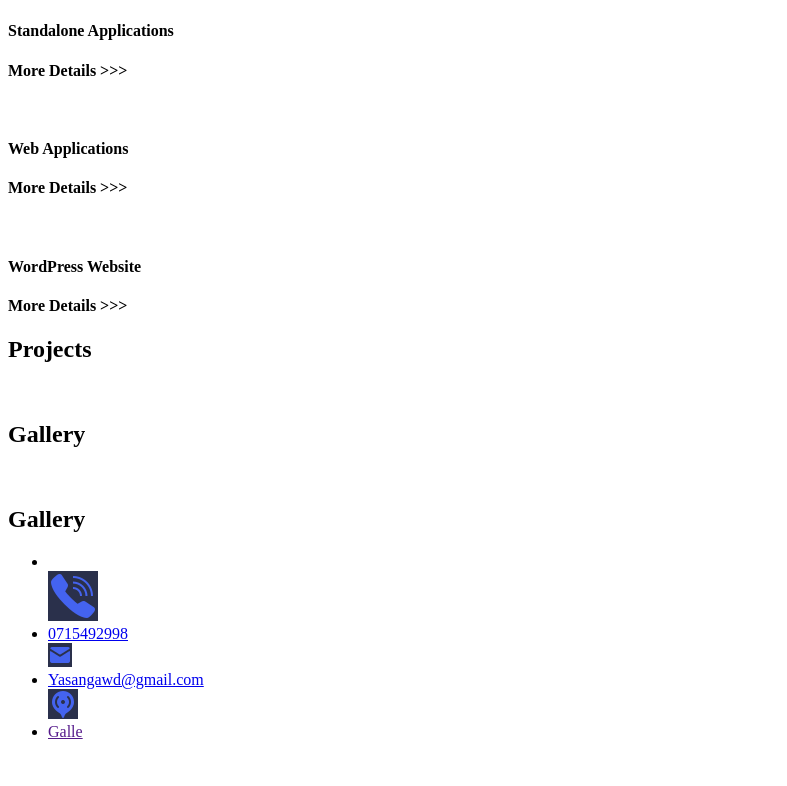
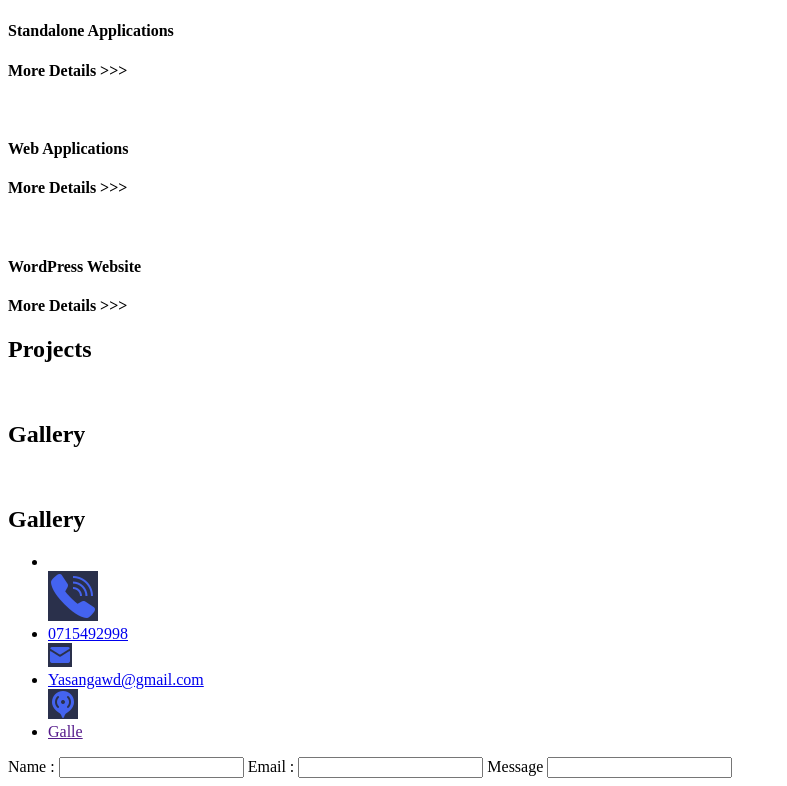
Before and after one commit to Gunawardhane/MyPortfolio, a plain HTML site: page index.html in a window 1280 px wide. Shown: the part 2650-3436 px from the top of the page, without its empty margins (0-787 px from the left). Before the commit the page ends 3407 px from the top, so only its background shows below. Drawn offline with Linux system fonts and the light colour scheme.

Commit message:
Add Post element to HTML

```diff
--- a/index.html
+++ b/index.html
@@ -129,6 +129,15 @@
     <img src="./assests/img/location.png" alt="">
     <li><a href="">Galle</a></li>
   </ul>
+
+  <form action="" method="post">
+    <label for="name">Name :</label>
+    <input type="text" id="name">
+    <label for="email">Email :</label>
+    <input type="email" name="" id="email">
+    <label for="message">Message</label>
+    <input type="text" name="" id="message">
+  </form>
  </section>
 </footer>
 
```
